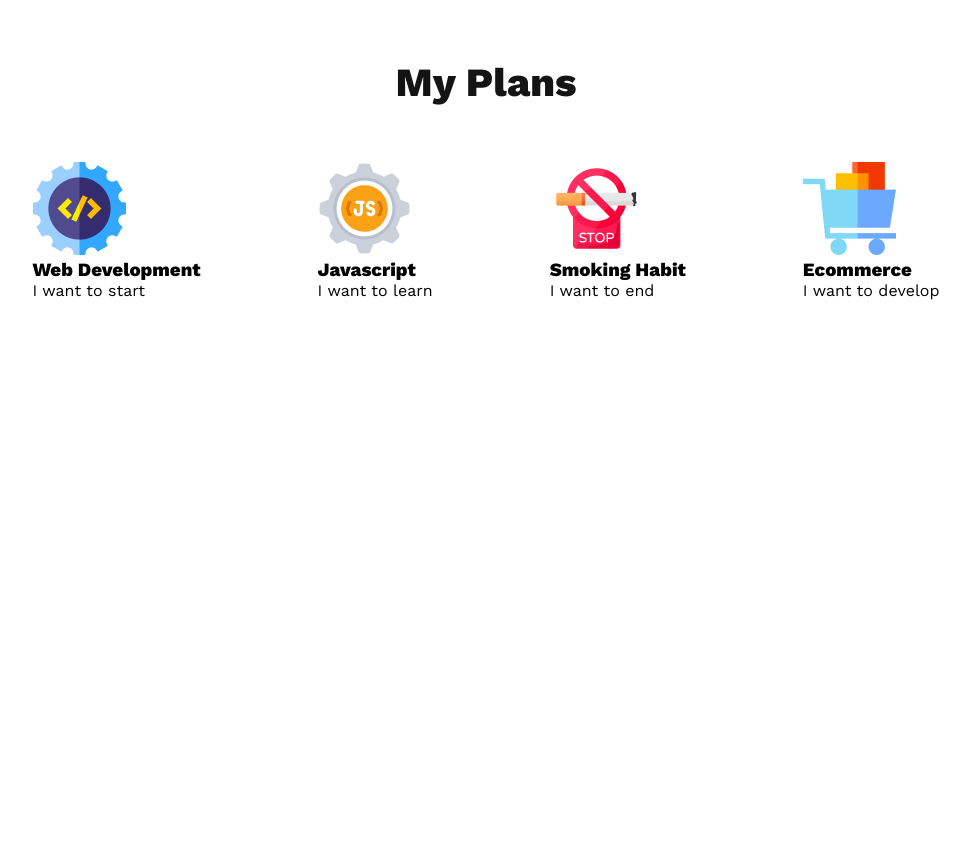
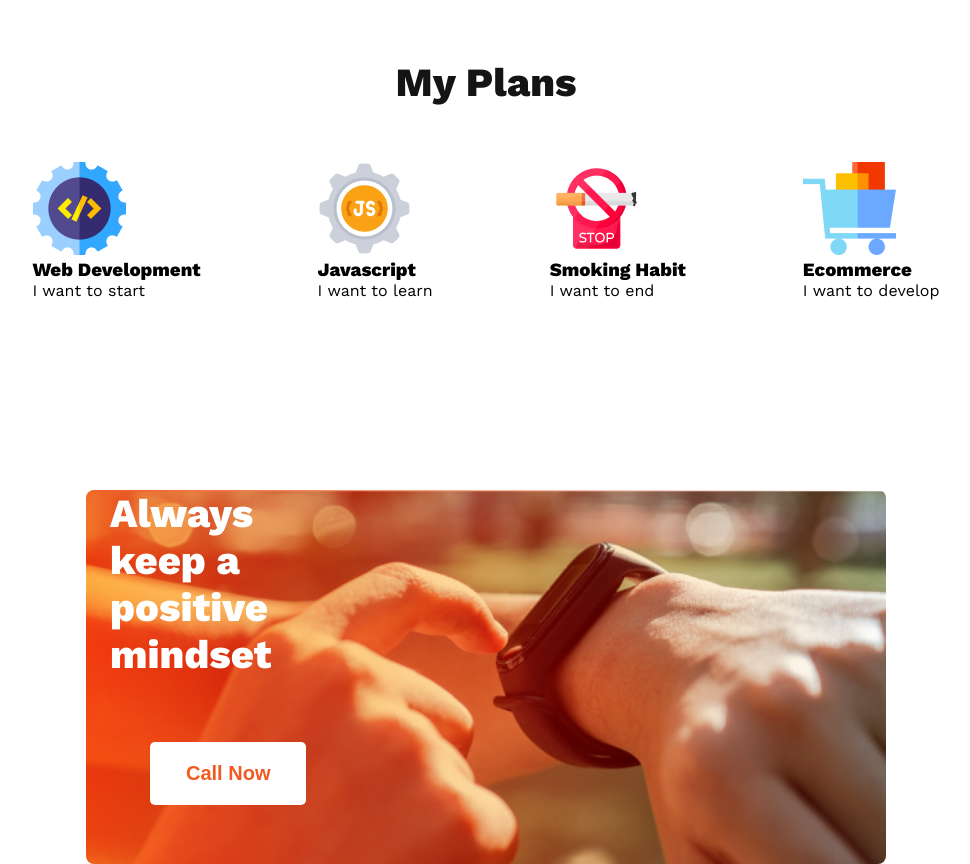
Before and after one commit to taijulsir/new-year-new-me, a plain HTML site: page index.html in a window 1280 px wide. Shown: the part 2094-2958 px from the top of the page, without its empty margins (154-1124 px from the left). Before the commit the page ends 2394 px from the top, so only its background shows below. Drawn offline with nearby package versions, Linux system fonts and the light colour scheme.

Commit message:
added contact section

```diff
--- a/index.html
+++ b/index.html
@@ -69,6 +69,13 @@
             </div>
         </div>
     </section>
+    <section>
+        <!-- this is contact section -->
+        <div class="contact">
+            <h2 class="contact-title">Always keep a positive<br>mindset</h2>
+            <button class="contact-button"> Call Now</button>
+        </div>
+    </section>
    </main>
    <footer>
 
--- a/styles/style.css
+++ b/styles/style.css
@@ -91,3 +91,35 @@ body{
     width: 80%;
     margin: auto;
 }
+
+/* this is contact section */
+.contact{
+    /* background: linear-gradient(90deg, #F15B22 0%, rgba(241, 91, 34, 0.00) 100%); */
+    background-image: url('../images/watch.png'),linear-gradient(90deg, #F15B22 0%, rgba(241, 91, 34, 0.00) 100%);
+    background-blend-mode: overlay;
+    background-repeat: no-repeat;
+    background-position: center;
+    background-size: cover;
+    border-radius: 8px;
+    /* width: 80%; */
+    /* height: 30vh; */
+    margin: 190px 240px 0px;
+}
+.contact-title{
+    color: #FFF;
+    font-size: 40px;
+    /* font-weight: 700; */
+    /* padding: 59px 617px 64px 24px; */
+    margin: 70px 617px 64px 24px;
+}
+.contact-button{
+    border-radius: 5px;
+    background: #FFF;
+    color: #F15B22;
+    text-align: center;
+    font-size: 20px;
+    font-weight: 600;
+    padding: 20px 36px;
+    margin-left: 64px;
+    margin-bottom: 59px;
+}
```
